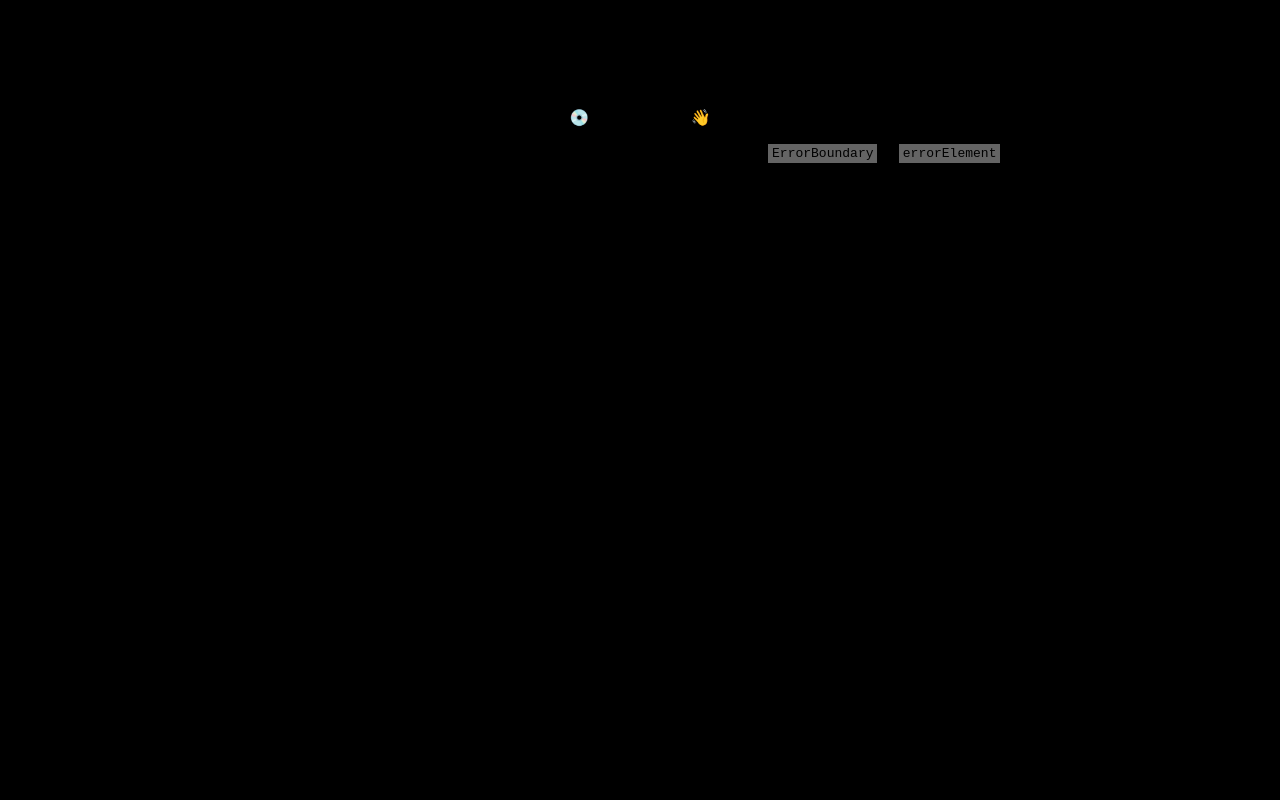
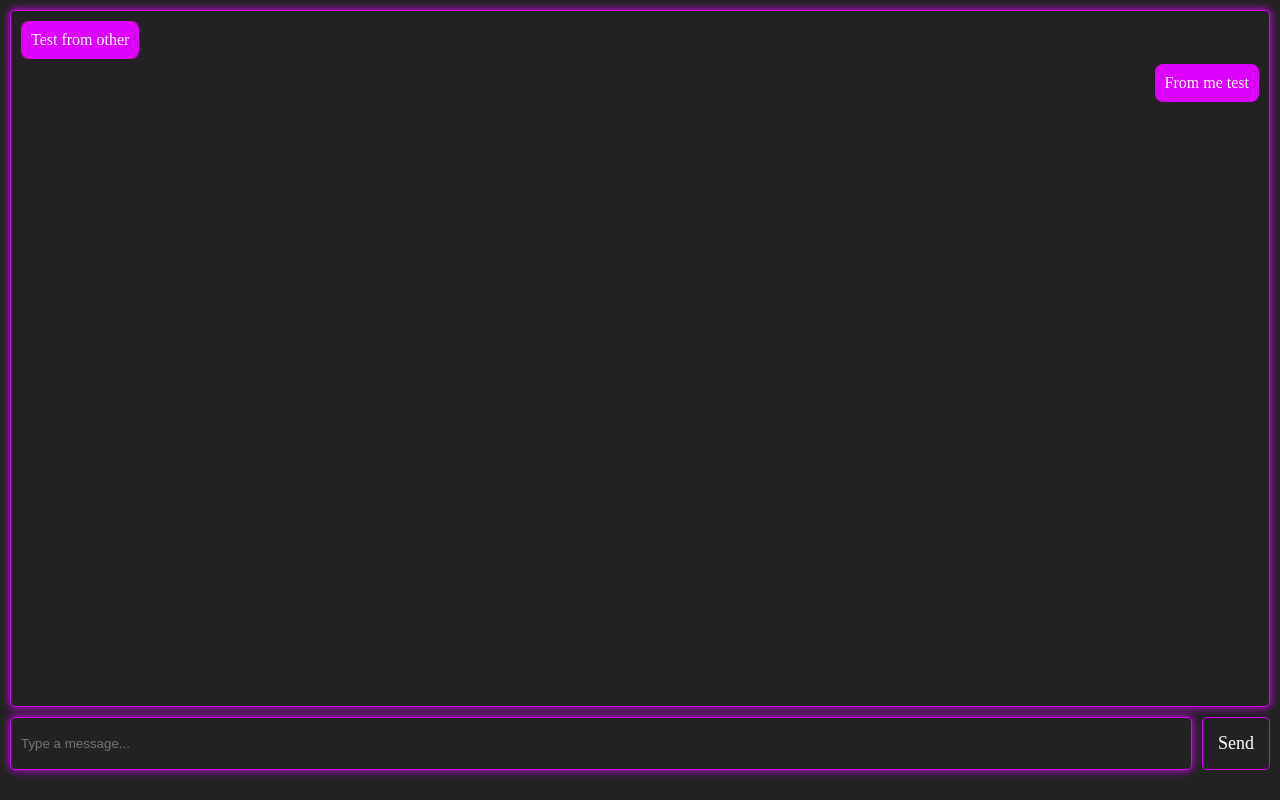
Before and after one commit to BlueMoonJune/AImposter, a React (Vite) app in the folder client/: page /chat in a window 1280 px wide. Before the commit this address had no page. Built offline with nearby package versions, Linux system fonts and the light colour scheme.

Commit message:
Added chat page, no server intergration yet though

```diff
--- a/client/src/App.css
+++ b/client/src/App.css
@@ -1,6 +1,6 @@
 :root {
   text-align: center;
-  --theme-main: #000000;
+  --theme-main: #222222;
   --theme-secondary: #ffffff;
   --theme-accent: #dd00ff;
 }
@@ -23,6 +23,7 @@ body {
   color: var(--theme-accent);
   font-size: 50px;
   text-shadow: 0px 0px 20px var(--theme-accent);
+  font-family: sans-serif;
 }
 
 .login-subheader {
@@ -31,6 +32,7 @@ body {
   padding-top: 10px;
   color: var(--theme-secondary);
   font-size: 22px;
+  font-family: cursive;
 }
 
 .login-play-button {
@@ -44,9 +46,12 @@ body {
   border-radius: 5px;
   color: var(--theme-secondary);
   transition: background-color 0.5s;
+  font-family: cursive;
+  font-size: 25px;
 }
 
 .login-play-button:hover {
   cursor: pointer;
   background: var(--theme-accent);
+  box-shadow: 0 0 50px var(--theme-accent);
 }
--- a/client/src/App.jsx
+++ b/client/src/App.jsx
@@ -1,14 +1,14 @@
-import { useState } from "react";
+import { useNavigate } from "react-router-dom";
 import "./App.css"
 
 function App() {
-  const [username, setUsername] = useState("");
+  const navigate = useNavigate();
 
   return (
     <div className="login-container">
       <h1 className="login-header">Welcome to AI or Not</h1>
       <p className="login-subheader">You will be paired with a fellow student, or will you? Vsauce, Micheal here</p>
-      <button className="login-play-button">Play!</button>
+      <button className="login-play-button" onClick={()=>{ navigate("/chat"); }}>Play!</button>
     </div>
   )
 }
--- /dev/null
+++ b/client/src/Chat.css
@@ -0,0 +1,70 @@
+.chat-container {
+  display: flex;
+  flex-direction: column;
+  height: 95vh;
+  padding: 10px;
+}
+
+.chat-box {
+  flex: 1;
+  overflow-y: auto;
+  padding: 10px;
+  border: 1px solid var(--theme-accent);
+  border-radius: 5px;
+  background-color: var(--theme-main);
+  box-shadow: 0 0 10px var(--theme-accent);
+  display: flex;
+  flex-direction: column;
+}
+
+.message {
+  padding: 10px;
+  border-radius: 8px;
+  background-color: var(--theme-accent);
+  max-width: 60%;
+  color: white;
+  margin-bottom: 5px;
+}
+
+.message-you {
+  align-self: flex-end;
+}
+
+.message-other {
+  align-self: flex-start;
+}
+
+.input-container {
+  display: flex;
+  margin-top: 10px;
+  gap: 10px;
+}
+
+.chat-input {
+  flex: 1;
+  padding: 10px;
+  outline: none;
+  border: 1px solid var(--theme-accent);
+  box-shadow: 0 0 10px var(--theme-accent);
+  background: none;
+  color: white;
+  border-radius: 5px;
+}
+
+.chat-button {
+  outline: none;
+  background: none;
+  padding: 15px;
+  border: 1px solid var(--theme-accent);
+  border-radius: 5px;
+  color: var(--theme-secondary);
+  transition: background-color 0.5s;
+  font-family: cursive;
+  font-size: 18px;
+}
+
+.chat-button:hover {
+  cursor: pointer;
+  background: var(--theme-accent);
+  box-shadow: 0 0 50px var(--theme-accent);
+}
--- /dev/null
+++ b/client/src/Chat.jsx
@@ -0,0 +1,44 @@
+import { useState, useEffect } from "react";
+import "./Chat.css";
+
+const Chat = () => {
+  const [messages, setMessages] = useState([]);
+  const [input, setInput] = useState("");
+
+  useEffect(() => {
+    setMessages([{text:"Test from other", isYou:false},{text:"From me test",isYou:true}]);
+  }, []);
+
+  const sendMessage = () => {
+    if (input.trim() === "")
+      return;
+
+    setMessages((prev) => [...prev, { text: input, isYou: true }]);
+    setInput("");
+  };
+
+  return (
+    <div className="chat-container">
+      <div className="chat-box">
+        {messages.map((msg, index) => (
+          <div
+            key={index}
+            className={`message ${msg.isYou ? "message-you" : "message-other"}`}
+          >{msg.text}</div>
+        ))}
+      </div>
+      <div className="input-container">
+        <input
+          className="chat-input"
+          value={input}
+          onChange={(e) => setInput(e.target.value)}
+          onKeyDown={(e) => e.key === "Enter" && sendMessage()}
+          placeholder="Type a message..."
+        />
+        <button className="chat-button" onClick={sendMessage}>Send</button>
+      </div>
+    </div>
+  );
+}
+
+export default Chat;
--- a/client/src/main.jsx
+++ b/client/src/main.jsx
@@ -2,11 +2,16 @@ import { StrictMode } from "react"
 import { createRoot } from "react-dom/client"
 import { createBrowserRouter, RouterProvider } from "react-router-dom";
 import App from "./App.jsx"
+import Chat from "./Chat.jsx"
 
 const router = createBrowserRouter([
   {
     path: "/",
     element: <App />
+  },
+  {
+    path: "/chat",
+    element: <Chat />
   },
 ])
 
```
